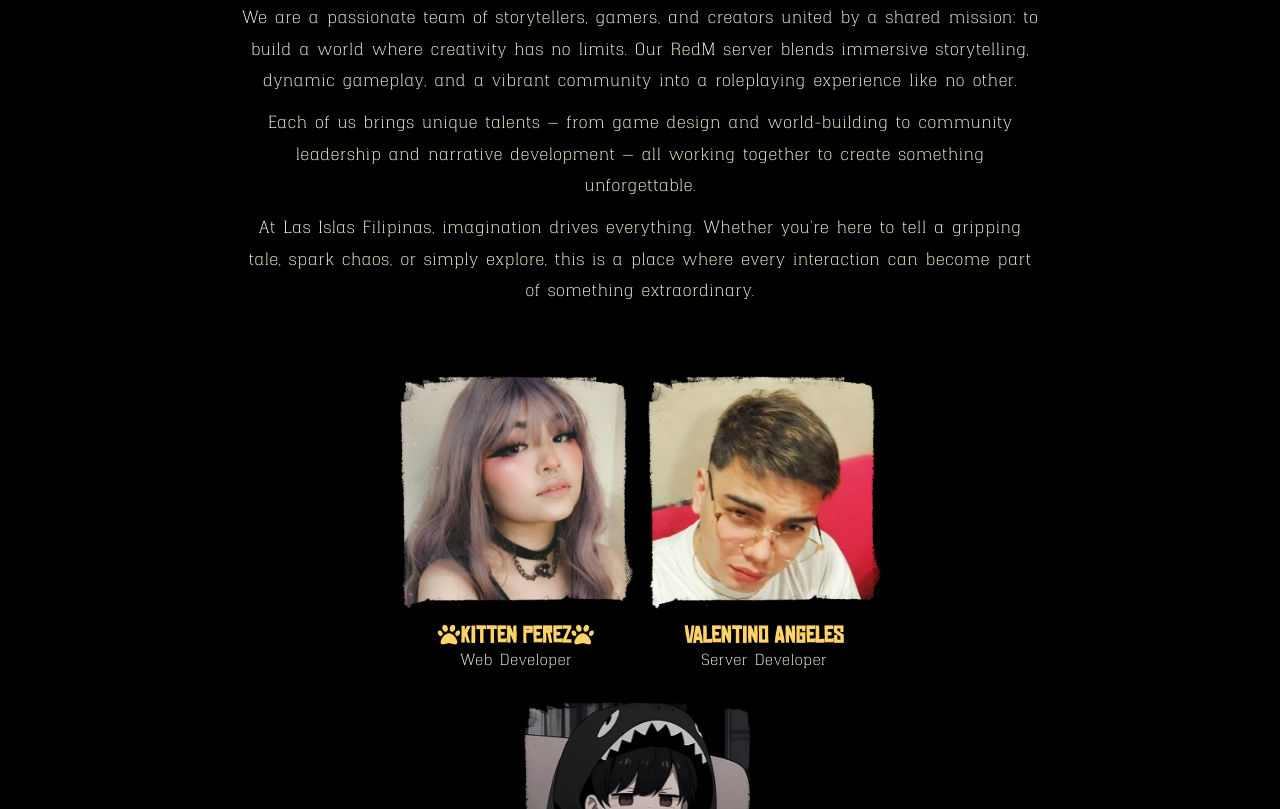
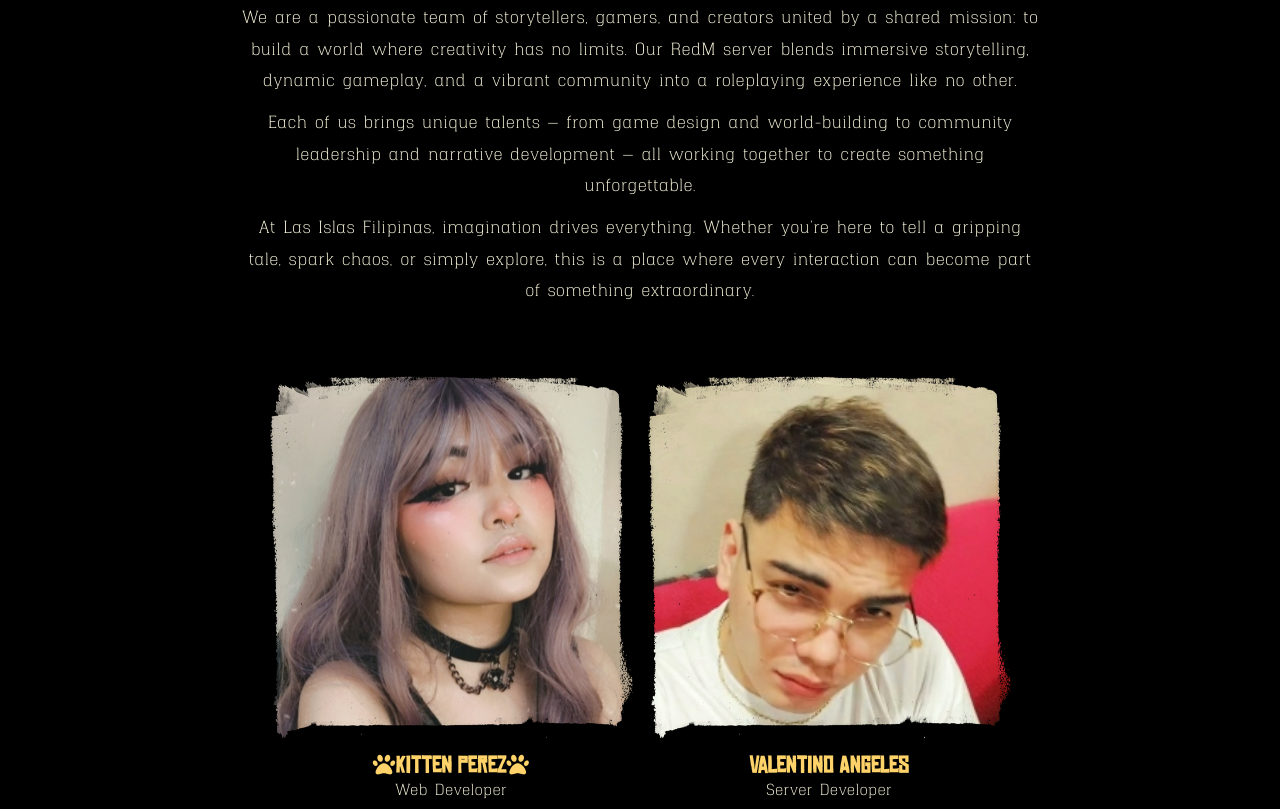
Before and after one commit to wainwain/lasislas-website-markup, a plain HTML site: page meet-the-team.html in a window 1280 px wide. Shown: the part 143-952 px from the top of the page. Drawn offline with nearby package versions, Linux system fonts and the light colour scheme; a web font is replaced by a local one.

Commit message:
Update styles.css

```diff
--- a/css/styles.css
+++ b/css/styles.css
@@ -1966,7 +1966,7 @@ LORE PAGE
 
 .team-card {
   text-align: center;
-  width: 233px;
+  width: 363px;
   flex-shrink: 0;
 }
 
```
